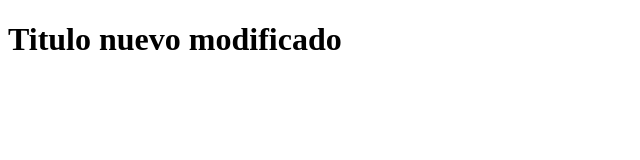
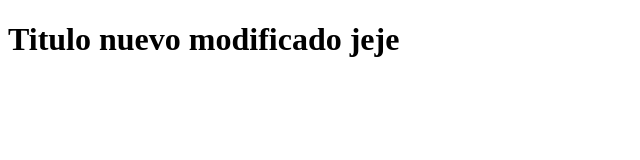
Before and after one commit to jmejiamdevco/hello-world-git, a plain HTML site: page index.html in a window 1280 px wide. Shown: the whole page, without its empty margins (0-640 px from the left). Drawn offline with Linux system fonts and the light colour scheme.

Commit message:
Se modifico titulo de index otra vez

```diff
--- a/index.html
+++ b/index.html
@@ -7,6 +7,6 @@
     <title>Demo git</title>
 </head>
 <body>
-    <h1>Titulo nuevo modificado</h1>
+    <h1>Titulo nuevo modificado jeje</h1>
 </body>
 </html>
```
